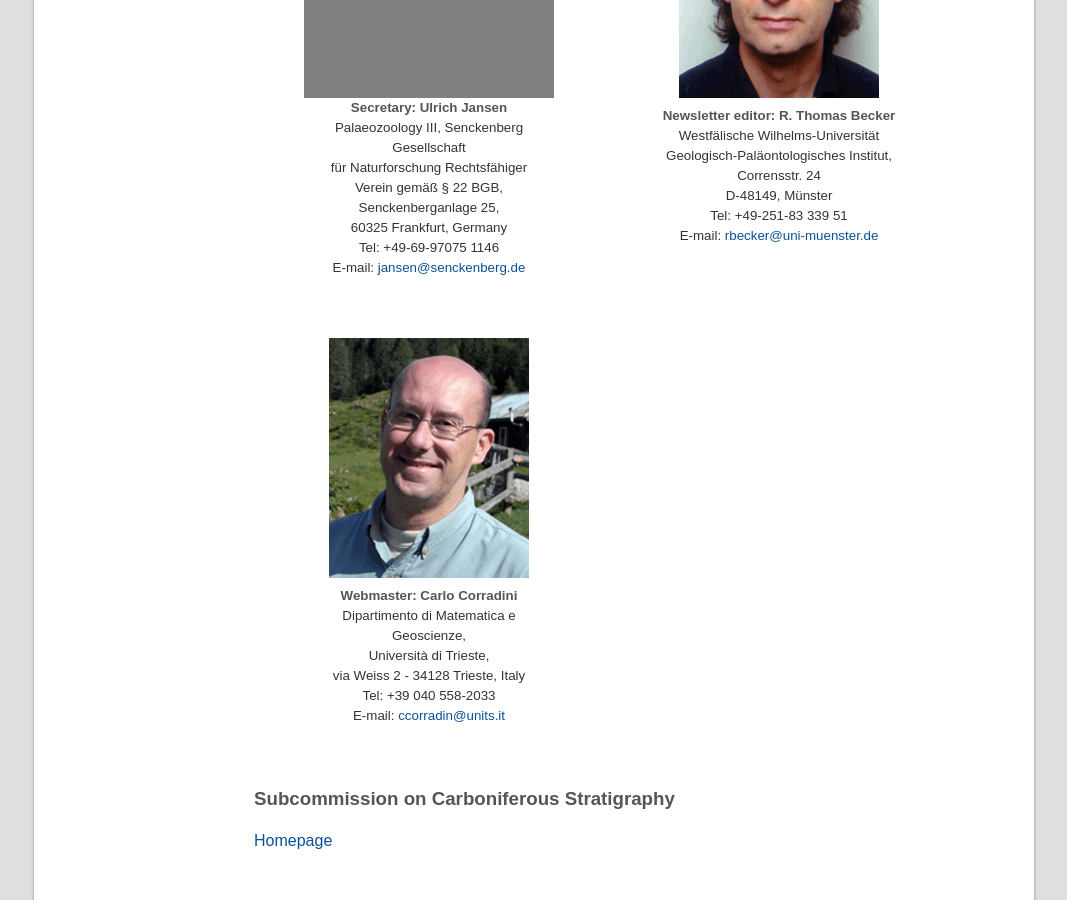
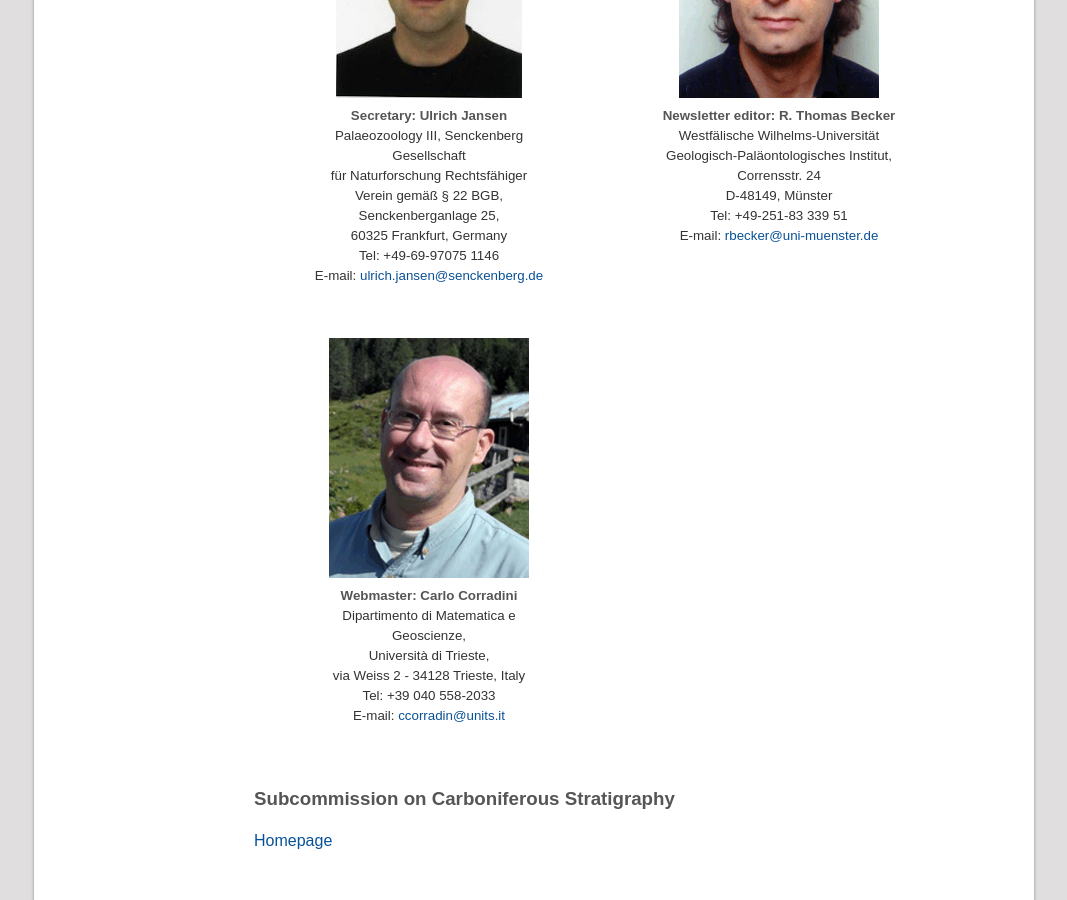
Before and after one commit to i-c-stratigraphy/i-c-stratigraphy.github.io, a Jekyll site: the page built from pages/subcommissions.md, in a window 1280 px wide and 900 px high, scrolled down 8094 px. Shown: the whole window, without its empty margins (106-1173 px from the left). Built offline with Jekyll 4.4.1, drawn with Linux system fonts in a browser that asks for light colours.

Commit message:
photo Jansen

```diff
--- a/pages/subcommissions.md
+++ b/pages/subcommissions.md
@@ -307,7 +307,7 @@ The seventeen subject subcommissions of ICS are:
 </div>
 
 <div class="person">
-    <div style="height:240px; background-color: grey;"></div>
+    <img src="/images/person-jansen.jpg" alt="" />
     <h4>Secretary: Ulrich Jansen</h4>
     <p>
         Palaeozoology III, Senckenberg Gesellschaft<br />
@@ -315,7 +315,7 @@ The seventeen subject subcommissions of ICS are:
         Verein gemäß § 22 BGB, Senckenberganlage 25,<br />
         60325 Frankfurt, Germany<br />
         Tel: +49-69-97075 1146<br />
-        E-mail: <a href="mailto:jansen@senckenberg.de">jansen@senckenberg.de</a>
+        E-mail: <a href="mailto:ulrich.jansen@senckenberg.de">ulrich.jansen@senckenberg.de</a>
     </p>
 </div>
 
```
Also changed, not shown: images/person-jansen.jpg (added).
